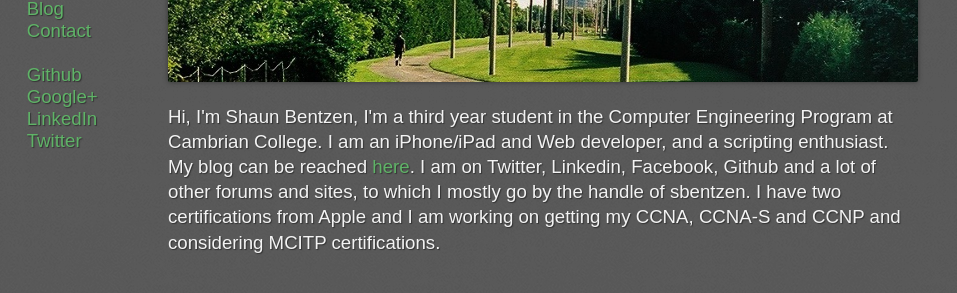
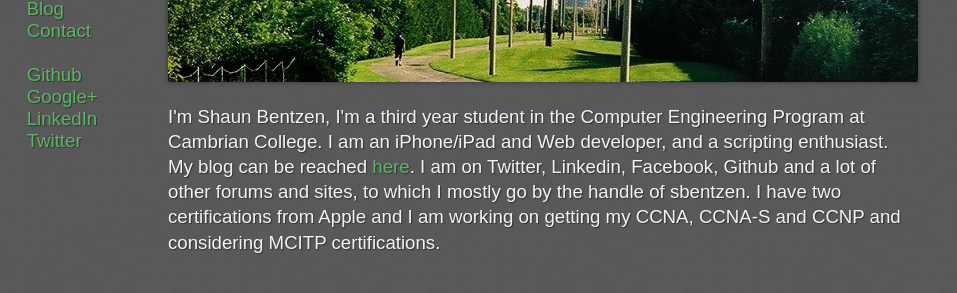
Before and after one commit to sbentzen/sbentzen.github.com, a Jekyll site: the page built from index.html, in a window 1280 px wide. Shown: the part 187-480 px from the top of the page, without its empty margins (0-957 px from the left). Built offline with Jekyll 4.4.1, drawn with Linux system fonts in a browser that asks for light colours; nearby versions of some CDN libraries; Markdown is read by kramdown in place of the engine named in the settings.

Commit message:
Added a new font as the header and put it into the header from the google open fonts api and fiddled a bit with the bio

```diff
--- a/_includes/header.html
+++ b/_includes/header.html
@@ -2,6 +2,7 @@
 <meta name="google-site-verification" content="eIXjvPN_JTpGbwY2EiSHk8JaYyUWtQa7CVr7EBXFQc4" />
 <title>{{page.title}}</title>
 <script src="https://ajax.googleapis.com/ajax/libs/jquery/1.7.1/jquery.min.js" type="text/javascript" charset="utf-8"></script>
+<link href='http://fonts.googleapis.com/css?family=Ruda:400,700' rel='stylesheet' type='text/css'>
 <link rel="stylesheet" href="/stylesheets/style.css" type="text/css">
 <script type="text/javascript">
 
--- a/index.html
+++ b/index.html
@@ -6,5 +6,5 @@
 <img id="header_image" src="/images/landing.jpg" alt="Pathway in Ottawa Ontario">
 <br/>
 	<p id="bio">
-		Hi, I'm Shaun Bentzen, I'm a third year student in the Computer Engineering Program at Cambrian College. I am an iPhone/iPad and Web developer, and a scripting enthusiast. My blog can be reached <a href="blog.html">here</a>. I am on Twitter, Linkedin, Facebook, Github and a lot of other forums and sites, to which I mostly go by the handle of sbentzen. I have two certifications from Apple and I am working on getting my CCNA, CCNA-S and CCNP and considering MCITP certifications.
+		I'm Shaun Bentzen, I'm a third year student in the Computer Engineering Program at Cambrian College. I am an iPhone/iPad and Web developer, and a scripting enthusiast. My blog can be reached <a href="blog.html">here</a>. I am on Twitter, Linkedin, Facebook, Github and a lot of other forums and sites, to which I mostly go by the handle of sbentzen. I have two certifications from Apple and I am working on getting my CCNA, CCNA-S and CCNP and considering MCITP certifications.
 	</p>
--- a/stylesheets/style.css
+++ b/stylesheets/style.css
@@ -16,9 +16,10 @@
 	margin-top:1em;
 }
 div{
-	display:block
+	display:block;
 }
 h2{
+	font-family:'Ruda', sans-serif;
 	color:#CC766D;
 	border-bottom:1px solid #777;
 }
```
